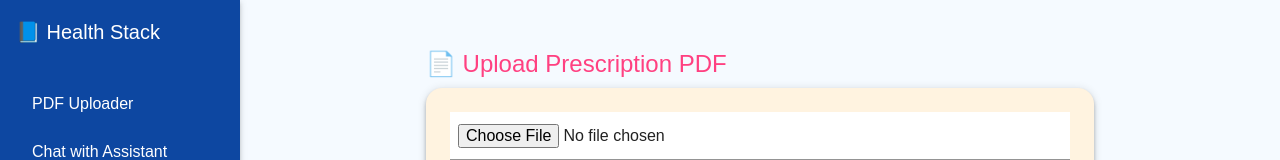
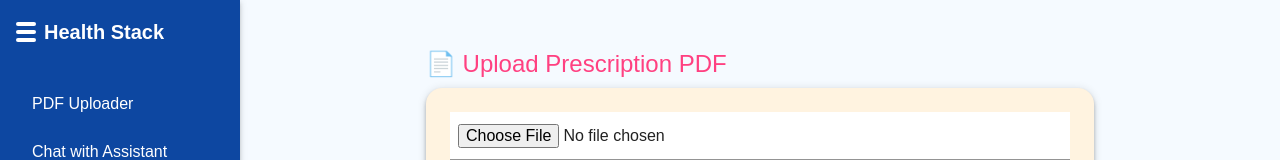
Before and after one commit to rajesh100120122024/mypharma-web, a React (Create React App) app: page / in a window 1280 px wide. Shown: the top 160 px of the page. Built offline with nearby package versions, Linux system fonts and the light colour scheme.

Commit message:
Added new UI Look

```diff
--- a/src/App.js
+++ b/src/App.js
@@ -30,12 +30,17 @@ function App() {
         p: 2,
         boxShadow: 3
       }}>
-        <Typography
-          variant="h6"
-          sx={{ mb: 3, display: 'flex', alignItems: 'center', gap: 1 }}
-        >
-          📘 Health Stack
-        </Typography>
+<Box sx={{ display: 'flex', alignItems: 'center', gap: 1, mb: 3 }}>
+  <Box sx={{ display: 'flex', flexDirection: 'column', gap: '4px' }}>
+    <Box sx={{ width: 20, height: 4, bgcolor: '#fff', borderRadius: 1 }} />
+    <Box sx={{ width: 20, height: 4, bgcolor: '#fff', borderRadius: 1 }} />
+    <Box sx={{ width: 20, height: 4, bgcolor: '#fff', borderRadius: 1 }} />
+  </Box>
+  <Typography variant="h6" sx={{ fontWeight: 'bold' }}>
+    Health Stack
+  </Typography>
+</Box>
+
 
         <List>
           {['PDF Uploader', 'Chat with Assistant', 'Settings'].map((text) => (
```
